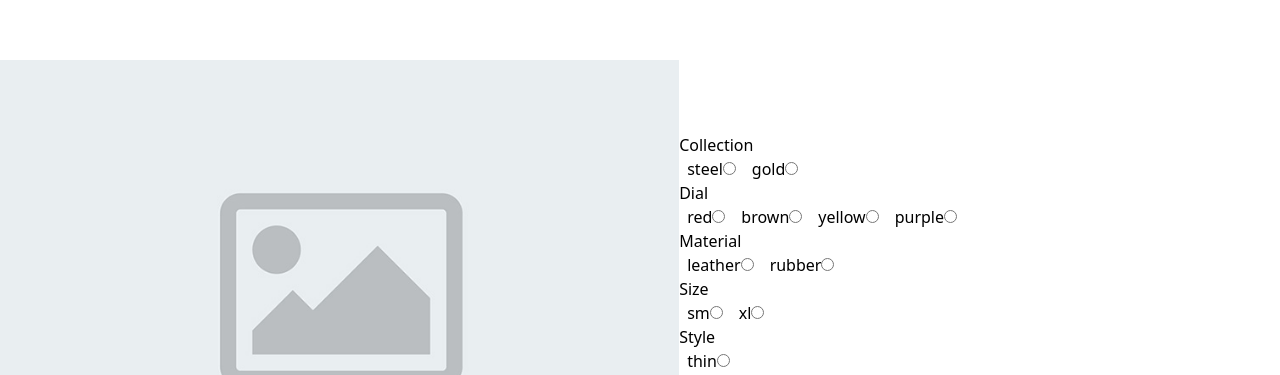
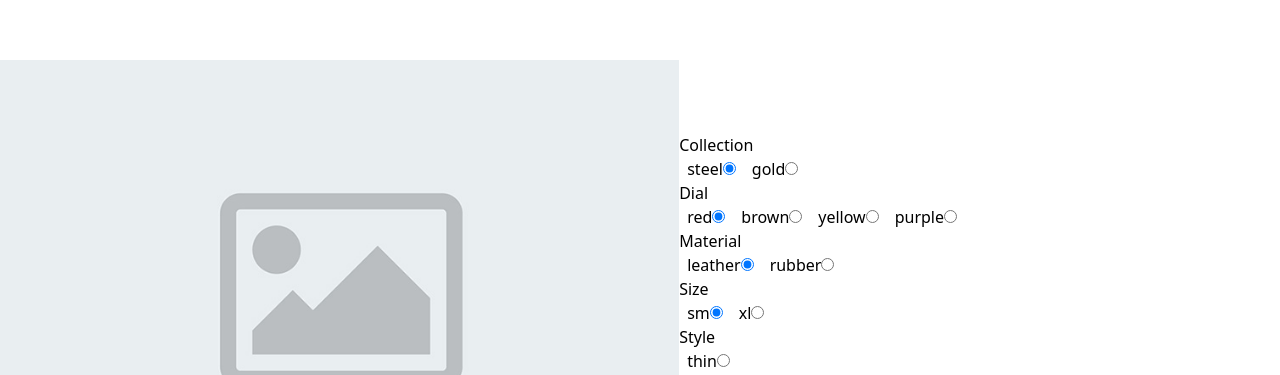
Before and after one commit to maxd935/watch-configurator, a React (Create React App) app in the folder front/: page / in a window 1280 px wide. Shown: the part 111-486 px from the top of the page. Built offline with nearby package versions, Linux system fonts and the light colour scheme.

Commit message:
Made effective cascade dependant form

```diff
--- a/front/src/App.js
+++ b/front/src/App.js
@@ -6,9 +6,19 @@ import { useState } from "react";
 
 function App() {
   const [context, setContext] = useState({
+    collection: { options: ["steel", "gold"], selected: 0 },
+    dial: {
+      options: ["red", "brown", "yellow", "purple"],
+      selected: 0,
+    },
+    size: { options: ["sm", "xl"], selected: 0 },
+    strap: {
+      options: [
+        {
           material: "leather",
-    style: ["thin"],
-    color: [
+          style: { options: ["thin"], selected: 0 },
+          color: {
+            options: [
               "purple",
               "green",
               "red",
@@ -20,6 +30,29 @@ function App() {
               "white",
               "black",
             ],
+            selected: 0,
+          },
+        },
+        {
+          material: "rubber",
+          style: { options: ["thin", "large"], selected: 0 },
+          color: {
+            options: [
+              "dark-blue",
+              "white",
+              "black",
+              "orange",
+              "red",
+              "gray",
+              "kaki",
+              "brown",
+            ],
+            selected: 0,
+          },
+        },
+      ],
+      selected: 0,
+    },
   });
   return (
     <ConfiguratorContext.Provider value={[context, setContext]}>
--- a/front/src/components/Configurator.js
+++ b/front/src/components/Configurator.js
@@ -1,19 +1,19 @@
-import React, { useState, useEffect } from "react";
+import React, { useState, useEffect, useContext } from "react";
 import ImageContainer from "./ImageContainer";
 import OptionsList from "./OptionsList";
 import dataJson from "../options.json";
+import { ConfiguratorContext } from "../context/configuratorContext";
 
 const Configurator = () => {
-  const [data, setData] = useState({});
+  const [context, setContext] = useContext(ConfiguratorContext);
 
   useEffect(() => {
-    // console.log("setdata with",dataJson)
-    // setData(dataJson);
+    // setContext(dataJson);
   }, []);
   return (
     <div className="h-screen flex justify-center items-center">
       <ImageContainer />
-      <OptionsList data={dataJson} />
+      <OptionsList />
     </div>
   );
 };
--- a/front/src/components/OptionsItem.js
+++ b/front/src/components/OptionsItem.js
@@ -1,18 +1,44 @@
 import React, { useContext } from "react";
 import { ConfiguratorContext } from "../context/configuratorContext";
 
-export default function OptionsItem({ name, strap }) {
+export default function OptionsItem({
+  name,
+  category,
+  itemIndex,
+  strap,
+  checked,
+}) {
   const [context, setContext] = useContext(ConfiguratorContext);
-  console.log(name);
-
   const updateChoices = () => {
-    console.log(strap)
-    strap ? setContext(strap) : console.log("");
+    let newContext = {};
+    if (typeof category != "string") {
+      newContext = context;
+      newContext[category[0]].options[context[category[0]].selected][
+        category[1]
+      ].selected = itemIndex;
+      console.log(newContext)
+    } else {
+      newContext = {
+        ...context,
+        [category]: {
+          ...context[category],
+          selected: itemIndex,
+        },
+      };
+    }
+    // console.log(newContext);
+    setContext(newContext);
   };
   return (
-    <div key={name} className="px-2" onChange={updateChoices}>
+    <div key={name} className="px-2">
       <label>{name}</label>
-      <input type="radio" name="collection" value={name}></input>
+      <input
+        type="radio"
+        name="collection"
+        value={name}
+        checked={checked}
+        onChange={updateChoices}
+      ></input>
     </div>
   );
 }
--- a/front/src/components/OptionsList.js
+++ b/front/src/components/OptionsList.js
@@ -1,63 +1,123 @@
 import React, { useContext } from "react";
 import OptionsItem from "./OptionsItem";
 import { ConfiguratorContext } from "../context/configuratorContext";
+import IsChecked from "../utils/isChecked";
 
-export default function OptionsList({ data }) {
+export default function OptionsList() {
   const [context, _] = useContext(ConfiguratorContext);
-  data.collection.map((c) => console.log(c));
   return (
     <div className="flex flex-col flex-grow">
       <div>
         <div>Collection</div>
         <div className="flex">
-          {data.collection.map((c) => {
-            return <OptionsItem name={c} />;
-          })}
+          <form className="flex">
+            {context?.collection?.options?.map((c, index) => {
+              // console.log("index",index)
+              return (
+                <OptionsItem
+                  name={c}
+                  category="collection"
+                  itemIndex={index}
+                  checked={IsChecked("collection", index)}
+                />
+              );
+            })}
+          </form>
         </div>
       </div>
 
       <div>
         <div>Dial</div>
         <div className="flex">
-          {data.dial.map((c) => {
-            return <OptionsItem name={c} />;
-          })}
+          <form className="flex">
+            {context?.dial?.options?.map((c, index) => {
+              return (
+                <OptionsItem
+                  name={c}
+                  category="dial"
+                  itemIndex={index}
+                  checked={IsChecked("dial", index)}
+                />
+              );
+            })}
+          </form>
         </div>
       </div>
 
       <div>
         <div>Material</div>
         <div className="flex">
-          {data.strap.map((c) => {
-            return <OptionsItem name={c.material} strap={c}/>;
-          })}
+          <form className="flex">
+            {context?.strap?.options.map((c, index) => {
+              return (
+                <OptionsItem
+                  name={c.material}
+                  category={"strap"}
+                  itemIndex={index}
+                  strap={c}
+                  checked={IsChecked("strap", index)}
+                />
+              );
+            })}
+          </form>
         </div>
       </div>
 
       <div>
         <div>Size</div>
         <div className="flex">
-          {data.size.map((c) => {
-            return <OptionsItem name={c} />;
-          })}
+          <form className="flex">
+            {context?.size?.options?.map((c, index) => {
+              return (
+                <OptionsItem
+                  name={c}
+                  category={"size"}
+                  itemIndex={index}
+                  checked={IsChecked("size", index)}
+                />
+              );
+            })}
+          </form>
         </div>
       </div>
 
       <div>
         <div>Style</div>
         <div className="flex">
-          {context.style.map((c) => {
-            return <OptionsItem name={c} />;
-          })}
+          <form className="flex">
+            {context?.strap?.options[context.strap.selected].style.options.map(
+              (c, index) => {
+                return (
+                  <OptionsItem
+                    name={c}
+                    category={["strap", "style"]}
+                    itemIndex={index}
+                    checked={IsChecked(["strap","style"], index)}
+                  />
+                );
+              }
+            )}
+          </form>
         </div>
       </div>
 
       <div>
         <div>Colour</div>
         <div className="flex">
-          {context.color.map((c) => {
-            return <OptionsItem name={c} />;
-          })}
+          <form className="flex">
+            {context?.strap?.options[context.strap.selected].color.options.map(
+              (c, index) => {
+                return (
+                  <OptionsItem
+                    name={c}
+                    category={["strap", "color"]}
+                    itemIndex={index}
+                    checked={IsChecked(["strap","color"], index)}
+                  />
+                );
+              }
+            )}
+          </form>
         </div>
       </div>
     </div>
--- a/front/src/options.json
+++ b/front/src/options.json
@@ -1,12 +1,17 @@
 {
-  "collection": ["steel", "gold"],
-  "dial": ["red", "brown", "yellow", "purple"],
-  "size": ["sm", "xl"],
-  "strap": [
+  "collection": { "options": ["steel", "gold"], "selected": 0 },
+  "dial": {
+    "options": ["red", "brown", "yellow", "purple"],
+    "selected": 0
+  },
+  "size": { "options": ["sm", "xl"], "selected": 0 },
+  "strap": {
+    "options": [
       {
         "material": "leather",
-      "style": ["thin"],
-      "color": [
+        "style": { "options": ["thin"], "selected": 0 },
+        "color": {
+          "options": [
             "purple",
             "green",
             "red",
@@ -17,12 +22,15 @@
             "dark-blue",
             "white",
             "black"
-      ]
+          ],
+          "selected": 0
+        }
       },
       {
         "material": "rubber",
-      "style": ["thin", "large"],
-      "color": [
+        "style": { "options": ["thin", "large"], "selected": 0 },
+        "color": {
+          "options": [
             "dark-blue",
             "white",
             "black",
@@ -31,7 +39,11 @@
             "gray",
             "kaki",
             "brown"
-      ]
+          ],
+          "selected": 0
         }
-  ]
       }
+    ],
+    "selected": 0
+  }
+}
--- /dev/null
+++ b/front/src/utils/isChecked.js
@@ -0,0 +1,17 @@
+import { useContext } from "react";
+import { ConfiguratorContext } from "../context/configuratorContext";
+
+export default function IsChecked(category, selectIndex) {
+  const [context, _] = useContext(ConfiguratorContext);
+  if (typeof category == "string") {
+    if (context[category]["selected"] == selectIndex) {
+      return true;
+    } else return false;
+  } else {
+    console.log(category)
+    console.log(context[category[0]]["options"][context[category[0]]["selected"]][category[1]]["selected"]);
+    // if (context[category[0]]["options"][context[category[0]]["selected"]][category[1]]["selected"] == selectIndex) {
+    //   return true;
+    // } else return false;
+  }
+}
```
Lines whose indentation alone changed are shown as unchanged.
